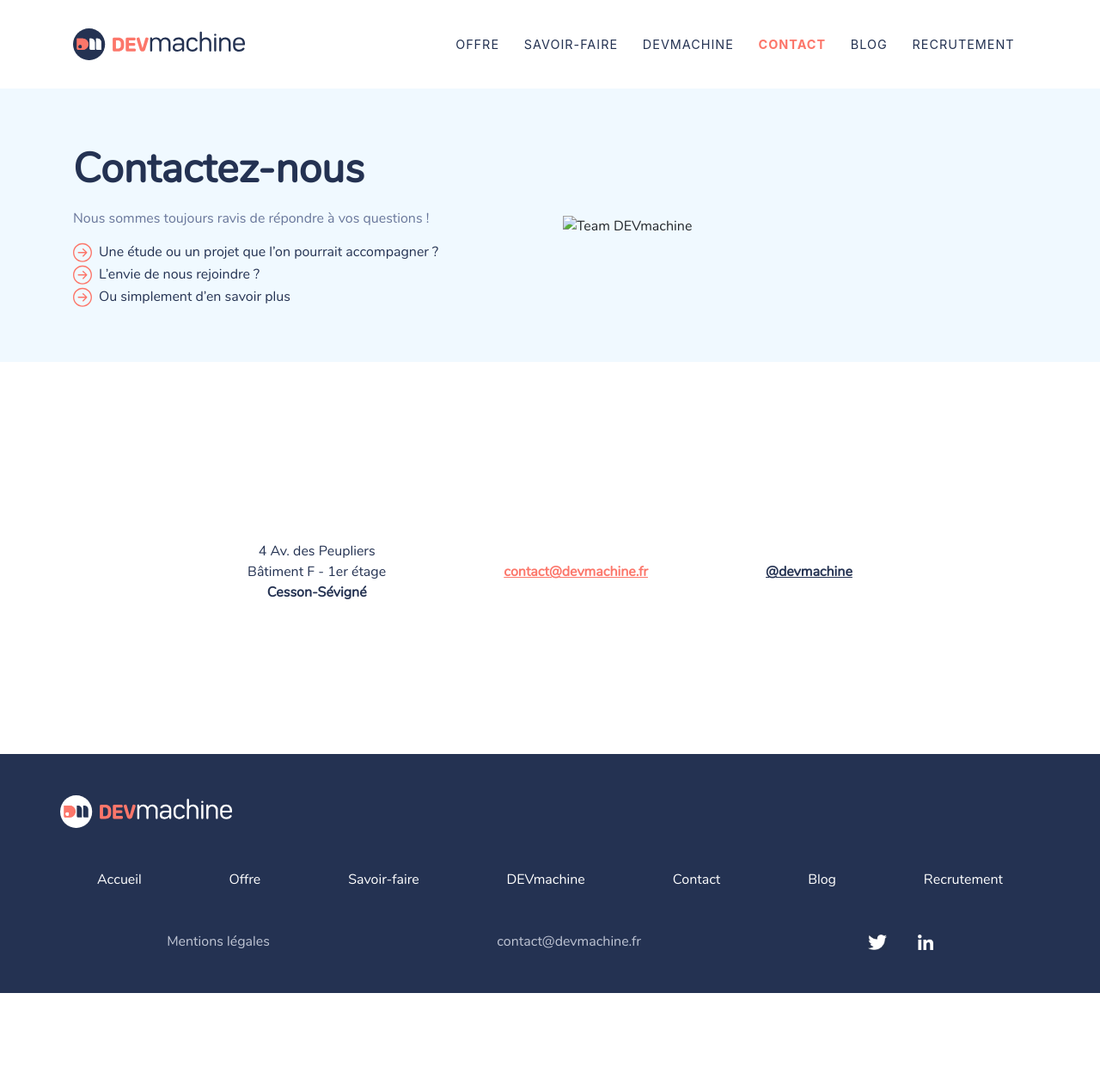
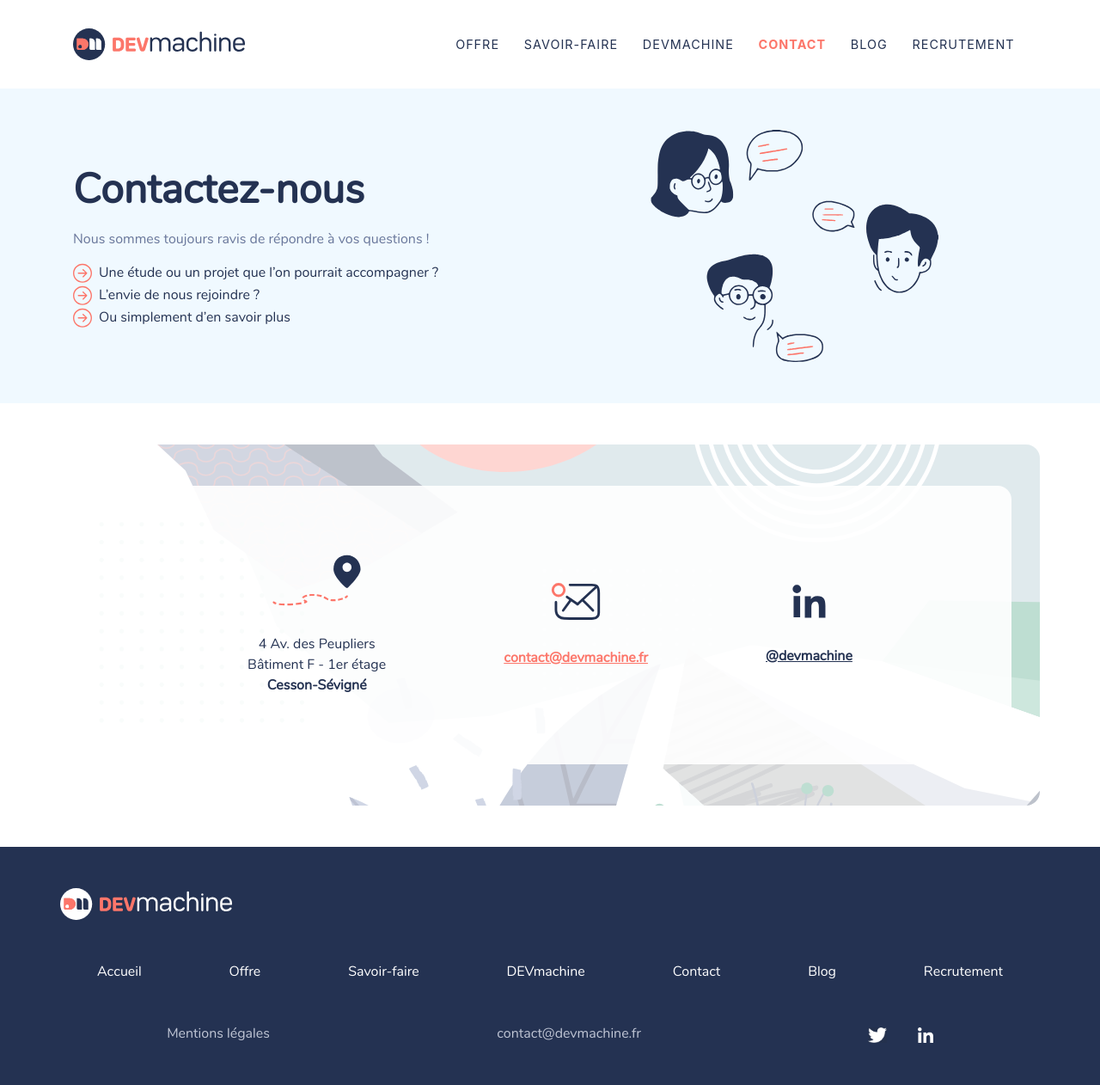
Before and after one commit to DEVmachine-fr/website, a Jekyll site: the page built from pages/contact.html, in a window 1280 px wide. Shown: the whole page at 86% size. Built offline with Jekyll 4.4.1, drawn with Linux system fonts in a browser that asks for light colours; nearby versions of some CDN libraries; before the commit the page ends 1155 px from its top, so only the background shows below that.

Commit message:
feat: contact page images

```diff
--- a/_sass/_contact.scss
+++ b/_sass/_contact.scss
@@ -2,13 +2,15 @@ $blue-bg: rgba(106, 191, 252, 0.1);
 
 section#contact-intro {
   background-color: $blue-bg;
+  img {
+    max-height: 30vh;
+  }
 }
 
 section#contact-items {
   div.container {
-    background-image: url("/assets/images/website/dm-group.jpg");
+    background-image: url("/assets/images/website/page-contact/items/bg.svg");
     background-repeat: no-repeat;
-    background-position: 50%;
     border-radius: 16px;
     padding: 3rem;
 
@@ -25,18 +27,18 @@ section#contact-items {
         flex-direction: column;
         justify-content: stretch;
         padding: 2rem 1rem;
+        row-gap: 2rem;
       }
 
       div.contact-item {
         display: flex;
         flex-direction: column;
         align-items: center;
-        justify-content: space-between;
+        justify-content: center;
 
         img {
           margin: 0 auto 2rem;
           max-width: 100%;
-          width: 3rem;
         }
         p {
           text-align: center;
@@ -56,9 +58,14 @@ section#contact-items {
           margin-top: 1rem;
           img {
             margin: 0;
+            width: 10%;
+            &.path {
+              width: 20%;
+            }
           }
           div.contact-data {
-            width: 70%;
+            width: 60%;
+            margin-left: 20%;
             p { text-align: left }
           }
         }
--- a/pages/contact.html
+++ b/pages/contact.html
@@ -20,7 +20,7 @@ order: 4
       </div>
 
       <div class="col-md-6 col-sm-12 right-img">
-        <img class="w-100" alt="Team DEVmachine" src="/assets/images/website/dm-group.jpg"/>
+        <img class="w-100" alt="" src="/assets/images/website/page-contact/Chat.svg"/>
       </div>
 
     </div>
@@ -31,7 +31,7 @@ order: 4
   <div class="container">
     <div class="row contact-items-container">
       <div class="contact-item">
-        <img alt="" src="/assets/images/website/page-contact/linkedin.svg" />
+        <img class="path" alt="" src="/assets/images/website/page-contact/items/Path.svg" />
         <div class="contact-data">
           <p>4 Av. des Peupliers<br/>
           Bâtiment F - 1er étage<br/>
@@ -40,14 +40,14 @@ order: 4
       </div>
 
       <div class="contact-item">
-        <img alt="" src="/assets/images/website/page-contact/linkedin.svg" />
+        <img alt="" src="/assets/images/website/page-contact/items/Mail.svg" />
         <div class="contact-data">
           <a class="text-orange" href="mailto:contact@devmachine.fr">contact@devmachine.fr</a>
         </div>
       </div>
 
       <div class="contact-item">
-        <img alt="" src="/assets/images/website/page-contact/linkedin.svg" />
+        <img alt="" src="/assets/images/website/page-contact/items/linkedin.svg" />
         <div class="contact-data">
           <a target="_blank" href="https://www.linkedin.com/company/devmachine/">@devmachine</a>
         </div>
```
Also changed, not shown: assets/images/website/page-contact/items/Path.svg (added), assets/images/website/page-contact/items/bg.svg (added).
